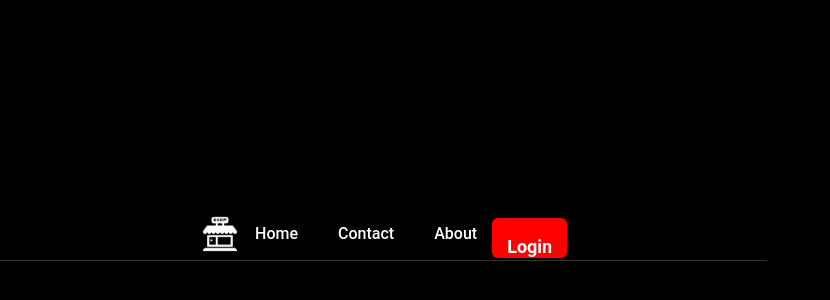
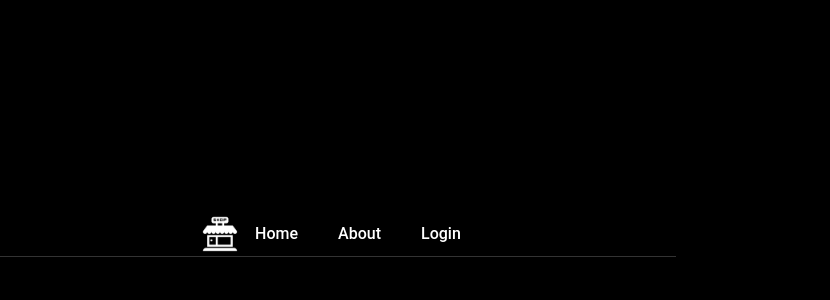
Before and after one commit to allinoneholdings/assestment_udara, a React (Vite) app: page / in a window 1280 px wide. Shown: the part 166-466 px from the top of the page, without its empty margins (0-830 px from the left). Built offline with nearby package versions, Linux system fonts and the light colour scheme.

Commit message:
Added some changes into the code

```diff
--- a/src/components/Header.jsx
+++ b/src/components/Header.jsx
@@ -12,14 +12,9 @@ export default function Header() {
         </div>
         <nav className="main-nav">
           <a href="/">Home</a>
-          <a href="#contact">Contact</a>
-          <a href="#about">About</a>
+          <a href="/about">About</a>
+          <a href="/login">Login</a>
         </nav>
-        <div className="auth-buttons">
-          <a href="/login">
-            <button className="login-button">Login</button>
-          </a>
-        </div>
       </div>
     </header>
   );
--- a/src/style.css
+++ b/src/style.css
@@ -57,7 +57,6 @@ body {
     gap: 15px;
 }
 
-.signup-button,
 .login-button {
     background-color: red;
     color: white;
```
